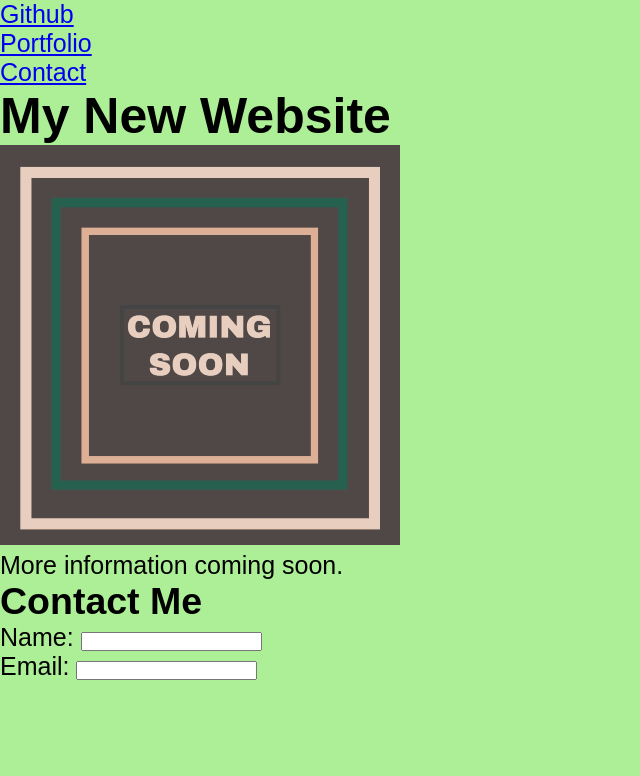
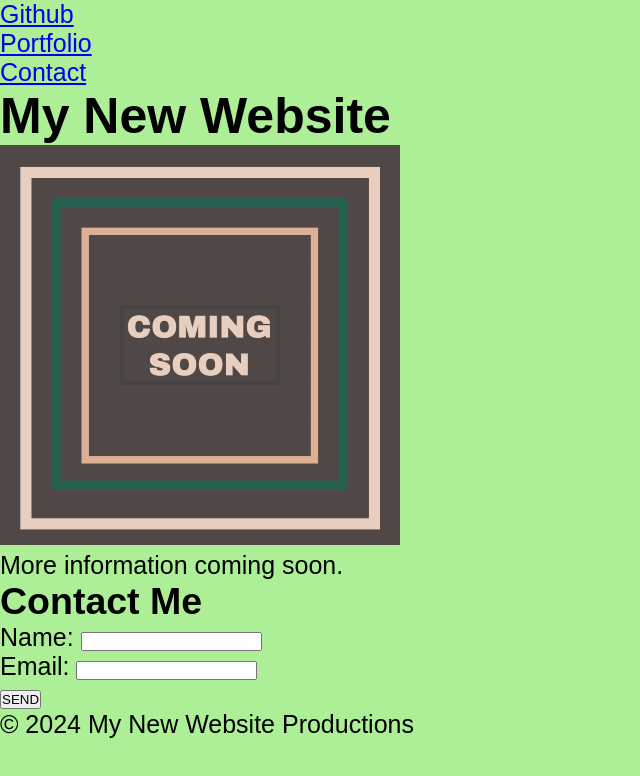
Before and after one commit to ElenaPapanikolas/Landing-Page, a plain HTML site: page index.html in a window 1280 px wide. Shown: the whole page, without its empty margins (0-640 px from the left). Drawn offline with Linux system fonts and the light colour scheme.

Commit message:
Added all sections and info to html

```diff
--- a/index.html
+++ b/index.html
@@ -37,23 +37,15 @@
                     <input type="text" id="email" name="user-email">
                     </li>
                 </ul>
-
-
+                <div class="text-center">
+                    <button type="submit">SEND</button>
+                </div>
             </form>
-
-
-
         </section>
-
     </main>
 
-
+    <footer class="text-center">
+        &copy 2024 My New Website Productions
+    </footer>
 </body>
-
-
-
-
-
-
-
 </html>
```
